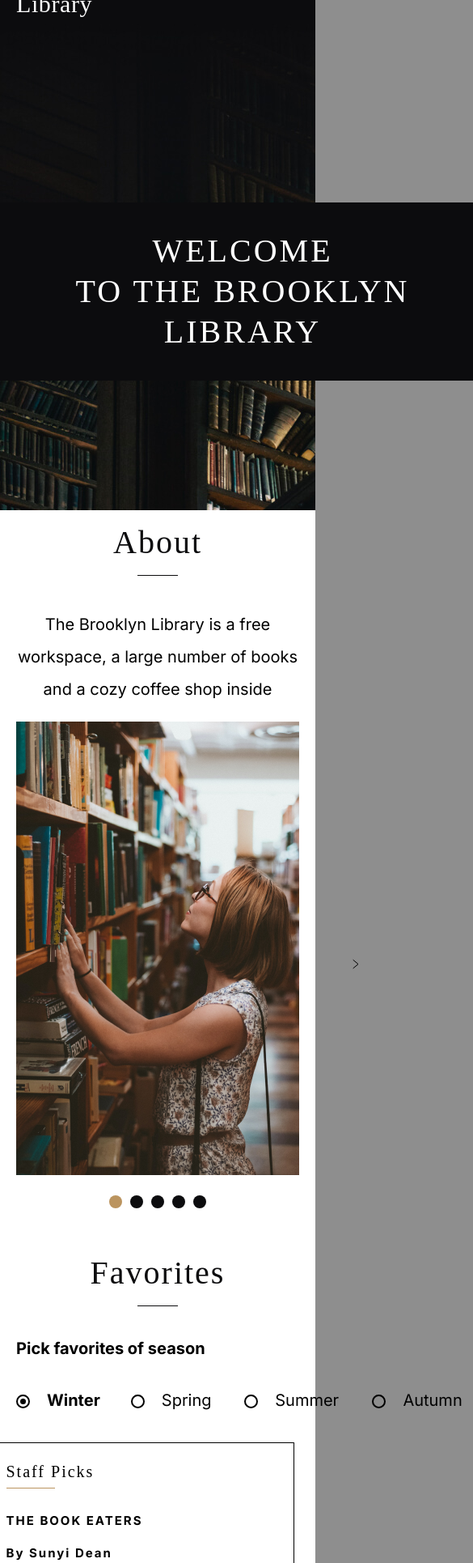
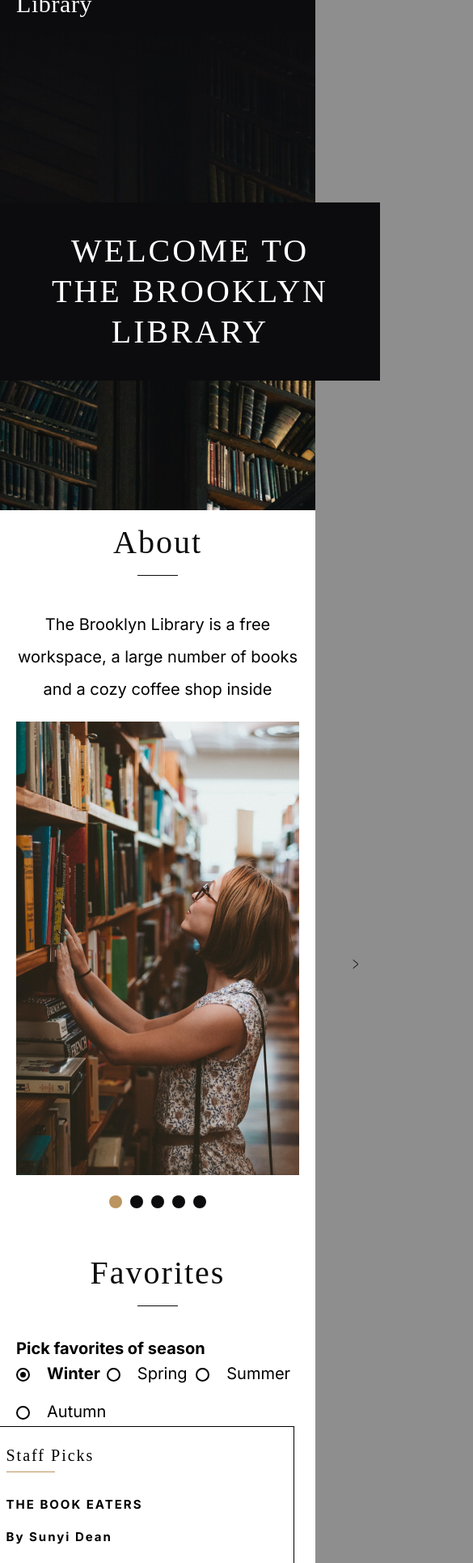
Before and after one commit to YourunB/NYC-Library, a plain HTML site: page index.html in a window 390 px wide. Shown: the part 70-2000 px from the top of the page at 81% size, 585 px wide, since content can reach past the window. Drawn offline with Linux system fonts and the light colour scheme; a web font is replaced by a local one.

Commit message:
refactor: add responsive size for some element

```diff
--- a/style.css
+++ b/style.css
@@ -6,6 +6,7 @@ body {
   margin: 0;
   padding: 0;
   background: #8E8E8E;
+  overflow-x: hidden;
 }
 
 .wrapper {
@@ -700,7 +701,8 @@ section{}
   align-items: center;
   flex-shrink: 0;
   padding: 35px 40px;
-  width: calc(600px - 80px);
+  max-width: calc(600px - 80px);
+  width: 100%;
   height: calc(220px - 70px);
   background: #0C0C0E;
   position: absolute;
@@ -1199,7 +1201,8 @@ section{}
   border: solid 3px #BB945F;
   background: #FFF;
   padding: 17px 17px 26px 17px;
-  width: 600px;
+  max-width: 600px;
+  width: 100%;
   box-sizing: border-box;
   box-shadow: 0 4px 3px 0px rgba(100, 100, 100, 0.4);
 }
@@ -1701,6 +1704,10 @@ footer {
     top: 0;
     background: white;
   }
+
+  .welcome div h3 span {
+    white-space: normal;
+  }
 }
 
 @media (max-width: 730px) {
@@ -1708,3 +1715,18 @@ footer {
     gap: 40px;
   }
 }
+
+@media (max-width: 595px) {
+  .favorites__pick {
+    gap: 10px;
+  }
+
+  .favorites__pick {
+    flex-wrap: wrap;
+  }
+
+  .favorites__pick div {
+    margin-top: 5px;
+    margin-bottom: 5px;
+  }
+}
```
